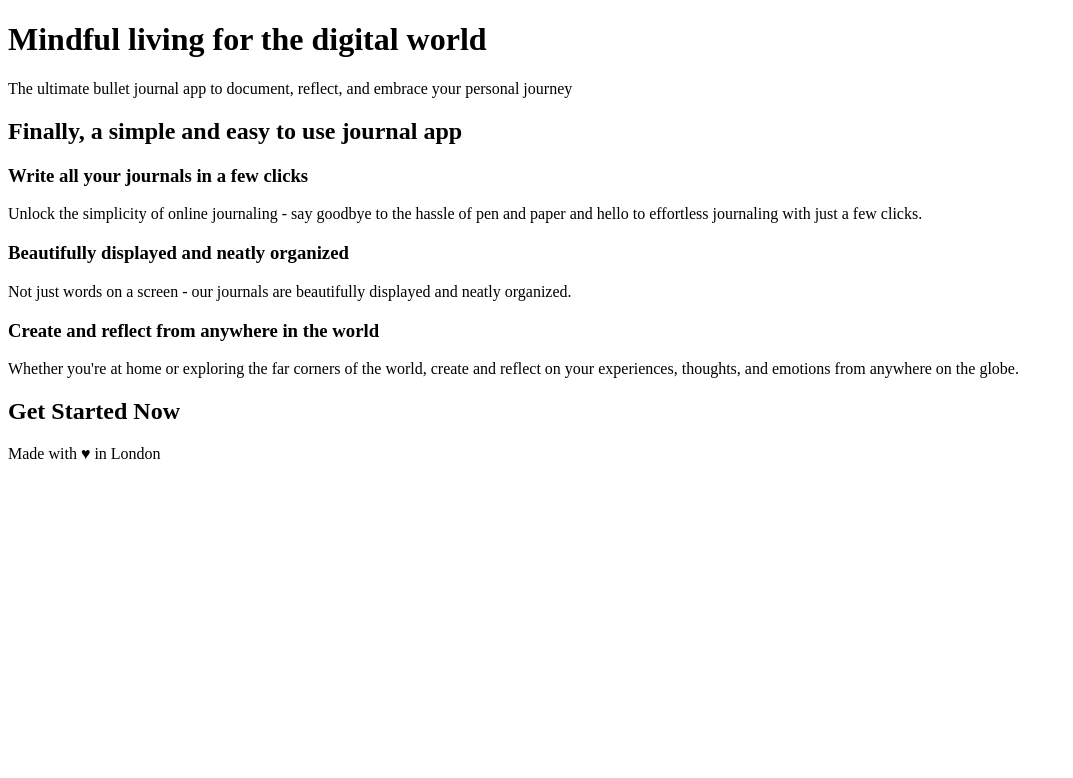
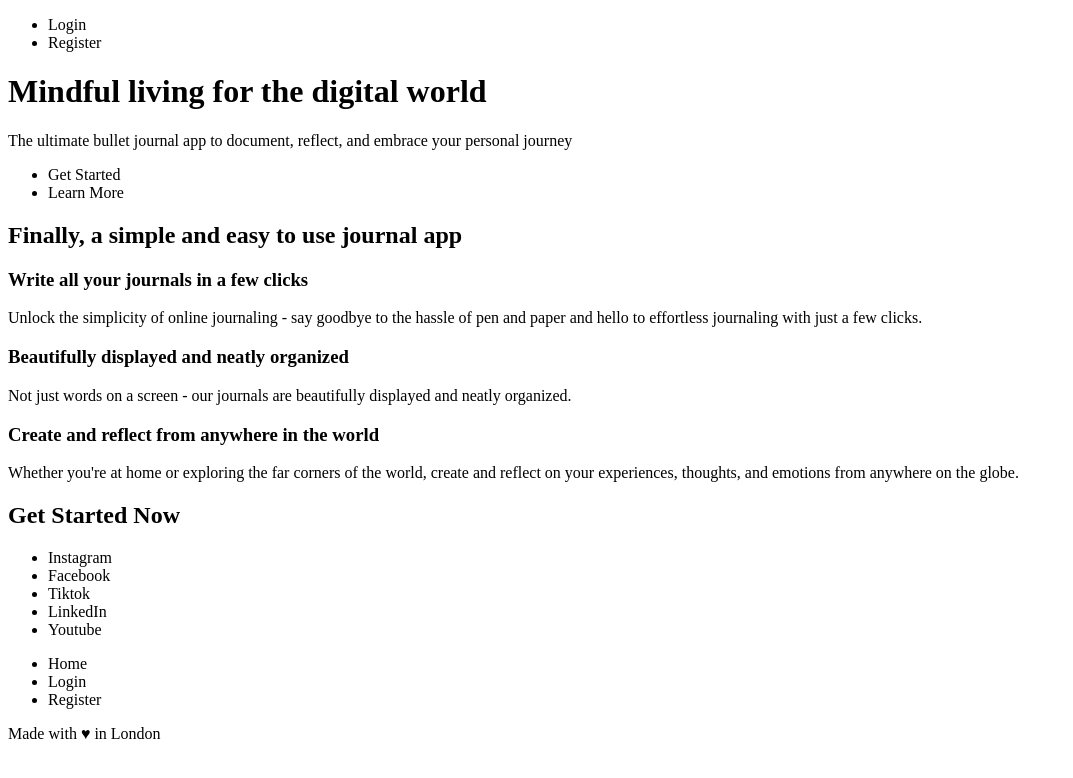
Before and after one commit to Nipun-Lakshan/CS_2001_Internet_Technologies_HTML_Self_Practice_Project_Quill, a plain HTML site: page index.html in a window 1280 px wide. Shown: the whole page, without its empty margins (0-1073 px from the left). Drawn offline with Linux system fonts and the light colour scheme.

Commit message:
Third Commit - Create a New HTML Page and Make Some Lists to Group Buttons and Links

```diff
--- a/index.html
+++ b/index.html
@@ -6,23 +6,41 @@
     <title>Quill</title>
   </head>
   <body>
+    <!-- NAVIGATION -->
+
+    <ul>
+      <li>Login</li>
+      <li>Register</li>
+    </ul>
+
+    <!-- HERO SECTION -->
     <h1>Mindful living for the digital world</h1>
+
     <p>
       The ultimate bullet journal app to document, reflect, and embrace your
       personal journey
     </p>
 
+    <ul>
+      <li>Get Started</li>
+      <li>Learn More</li>
+    </ul>
+
+    <!-- FEATURES SECTION -->
     <h2>Finally, a simple and easy to use journal app</h2>
+
     <h3>Write all your journals in a few clicks</h3>
     <p>
       Unlock the simplicity of online journaling - say goodbye to the hassle of
       pen and paper and hello to effortless journaling with just a few clicks.
     </p>
+
     <h3>Beautifully displayed and neatly organized</h3>
     <p>
       Not just words on a screen - our journals are beautifully displayed and
       neatly organized.
     </p>
+
     <h3>Create and reflect from anywhere in the world</h3>
     <p>
       Whether you're at home or exploring the far corners of the world, create
@@ -30,7 +48,24 @@
       the globe.
     </p>
 
+    <!-- CTA Section -->
     <h2>Get Started Now</h2>
+
+    <!-- FOOTER -->
+
+    <!-- Add in Social Media Icons Later -->
+    <ul>
+      <li>Instagram</li>
+      <li>Facebook</li>
+      <li>Tiktok</li>
+      <li>LinkedIn</li>
+      <li>Youtube</li>
+    </ul>
+    <ul>
+      <li>Home</li>
+      <li>Login</li>
+      <li>Register</li>
+    </ul>
     <p>Made with ♥︎ in London</p>
   </body>
 </html>
```
Also changed, not shown: register.html (added, +11 -0 lines).
